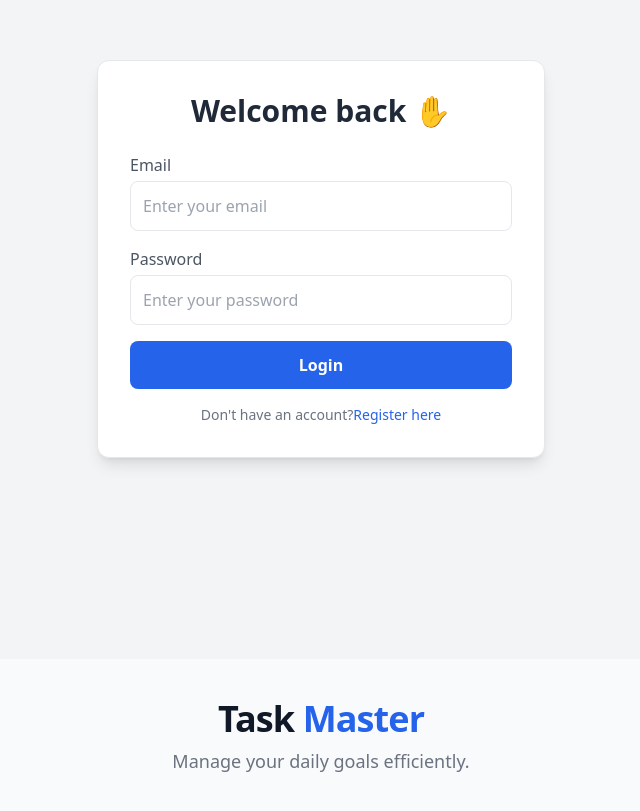
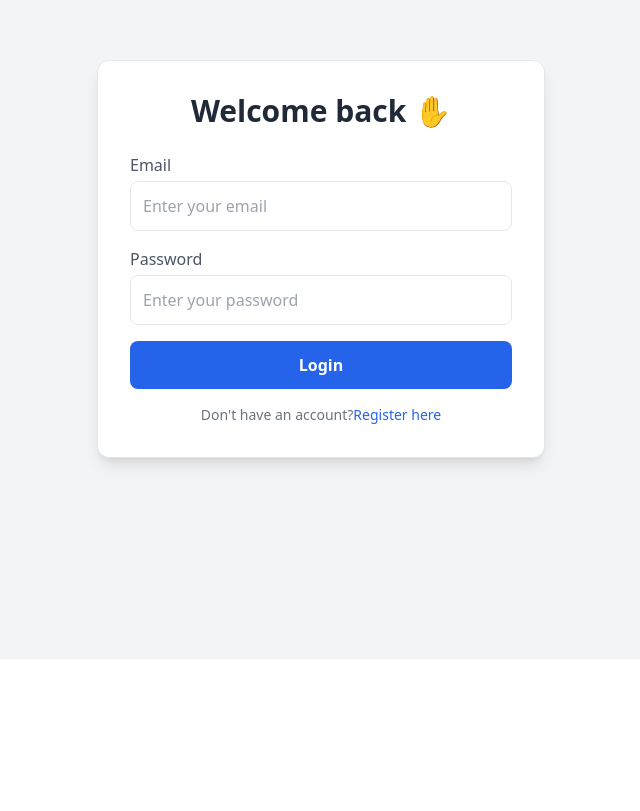
Before and after one commit to chandima1996/Smart-Task-Manager, a React (Vite) app: page /login in a window 1280 px wide. Shown: the part 141-952 px from the top of the page, without its empty margins (319-959 px from the left). After the commit the page ends 800 px from the top, so only its background shows below. Built offline with nearby package versions, Linux system fonts and the light colour scheme; no server answers.

Commit message:
remove extra calling component

```diff
--- a/src/main.jsx
+++ b/src/main.jsx
@@ -29,6 +29,5 @@ createRoot(document.getElementById("root")).render(
         />
       </Routes>
     </BrowserRouter>
-    <App />
   </StrictMode>
 );
```
